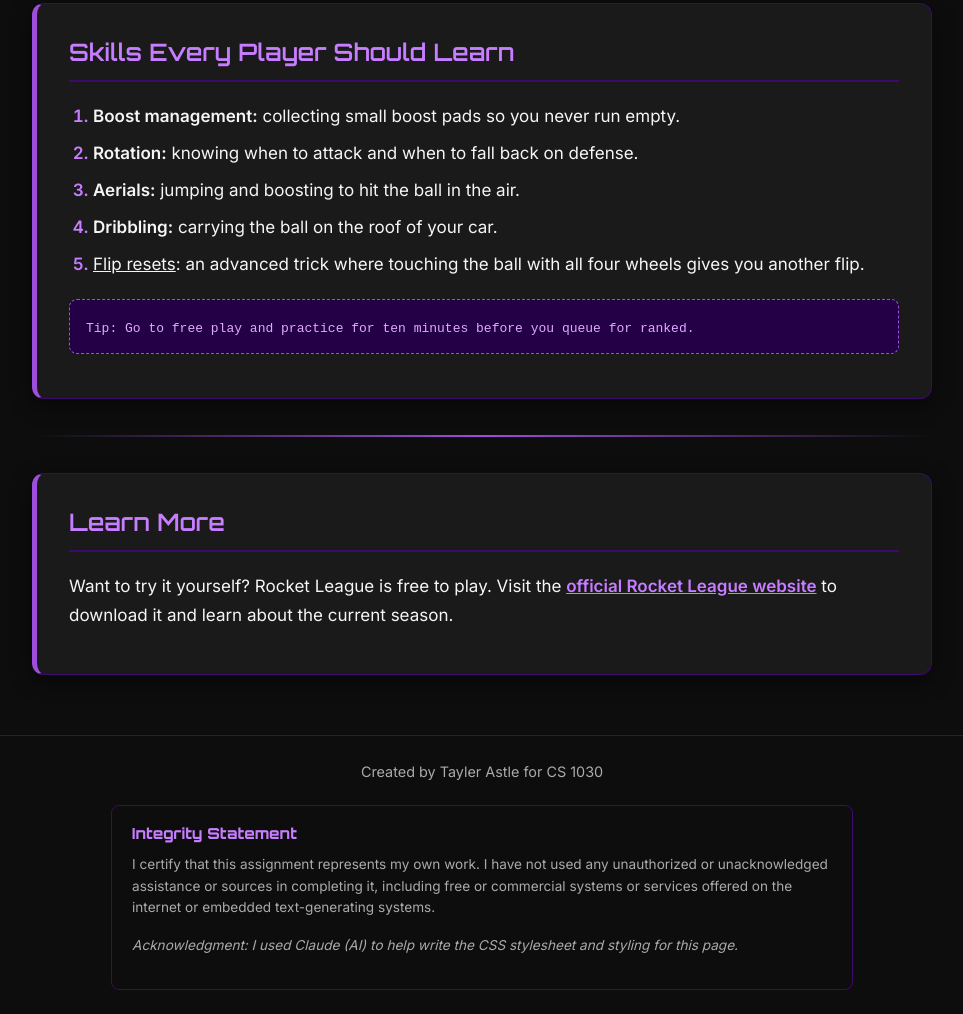
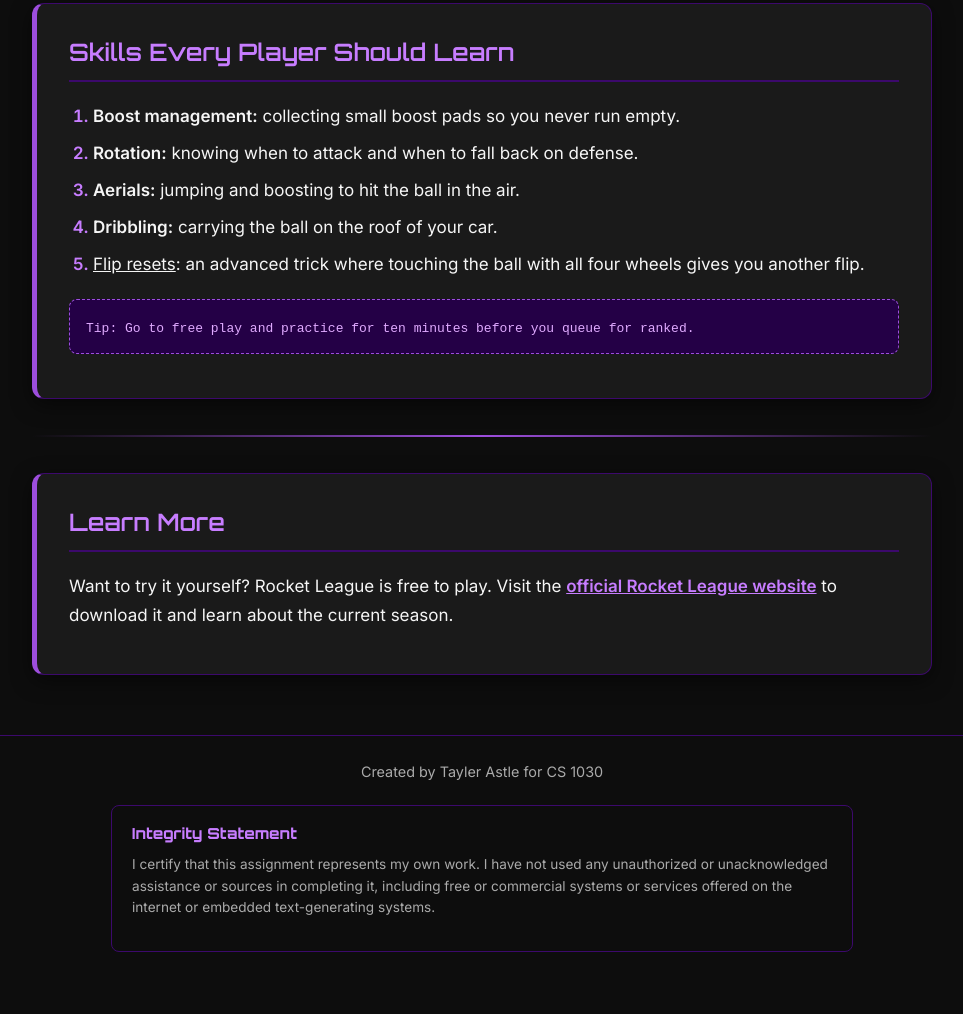
Before and after one commit to Taylerastle9901/rocket-league, a plain HTML site: page index.html in a window 1280 px wide. Shown: the part 1556-2570 px from the top of the page, without its empty margins (158-1121 px from the left). After the commit the page ends 2532 px from the top, so only its background shows below. Drawn offline with Linux system fonts and the light colour scheme.

Commit message:
Remove
.

```diff
--- a/index.html
+++ b/index.html
@@ -85,7 +85,7 @@
         unacknowledged assistance or sources in completing it, including free or commercial systems or
         services offered on the internet or embedded text-generating systems.
       </p>
-      <p><i>Acknowledgment: I used Claude (AI) to help write the CSS stylesheet and styling for this page.</i></p>
+      <p><i></i></p>
     </div>
   </footer>
 
```
